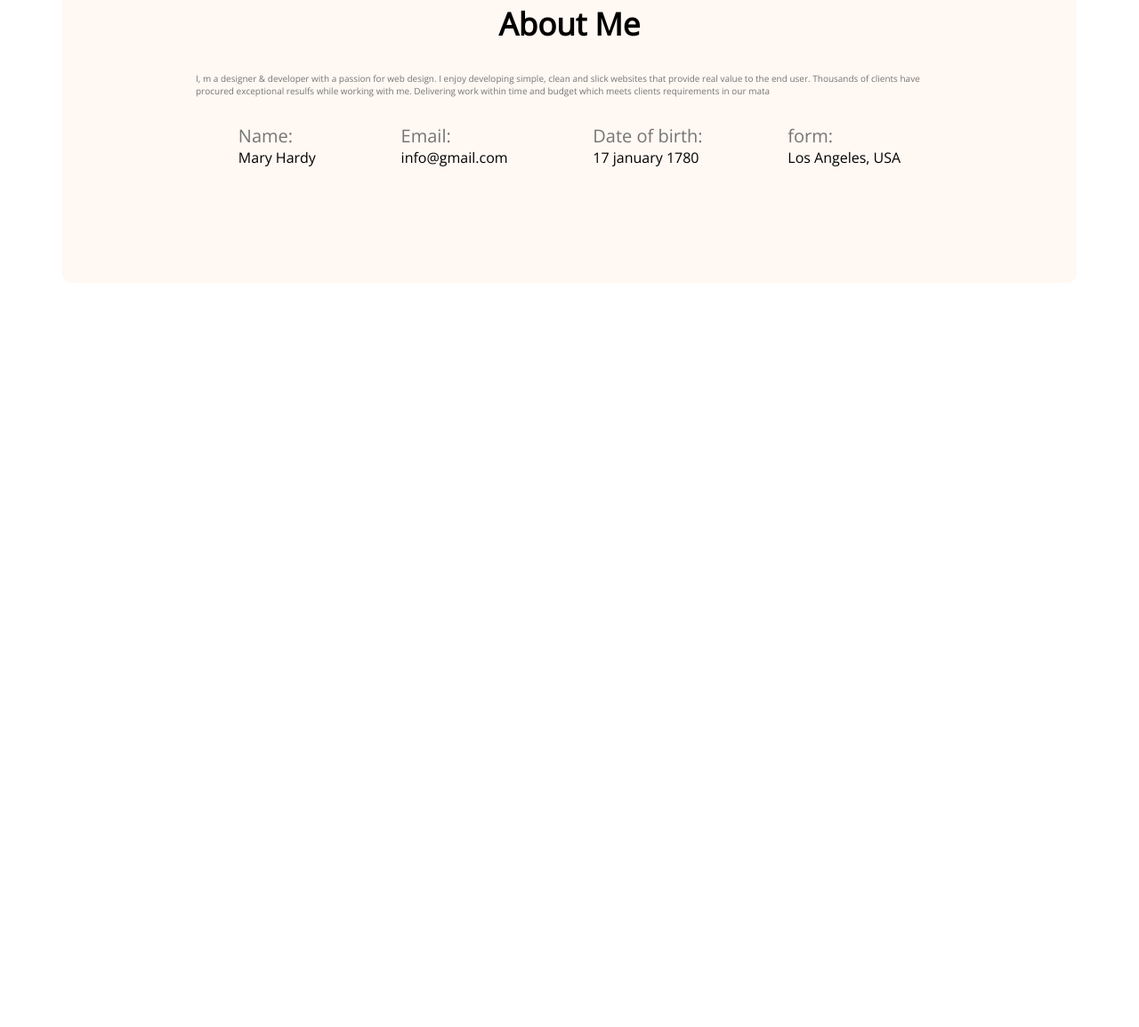
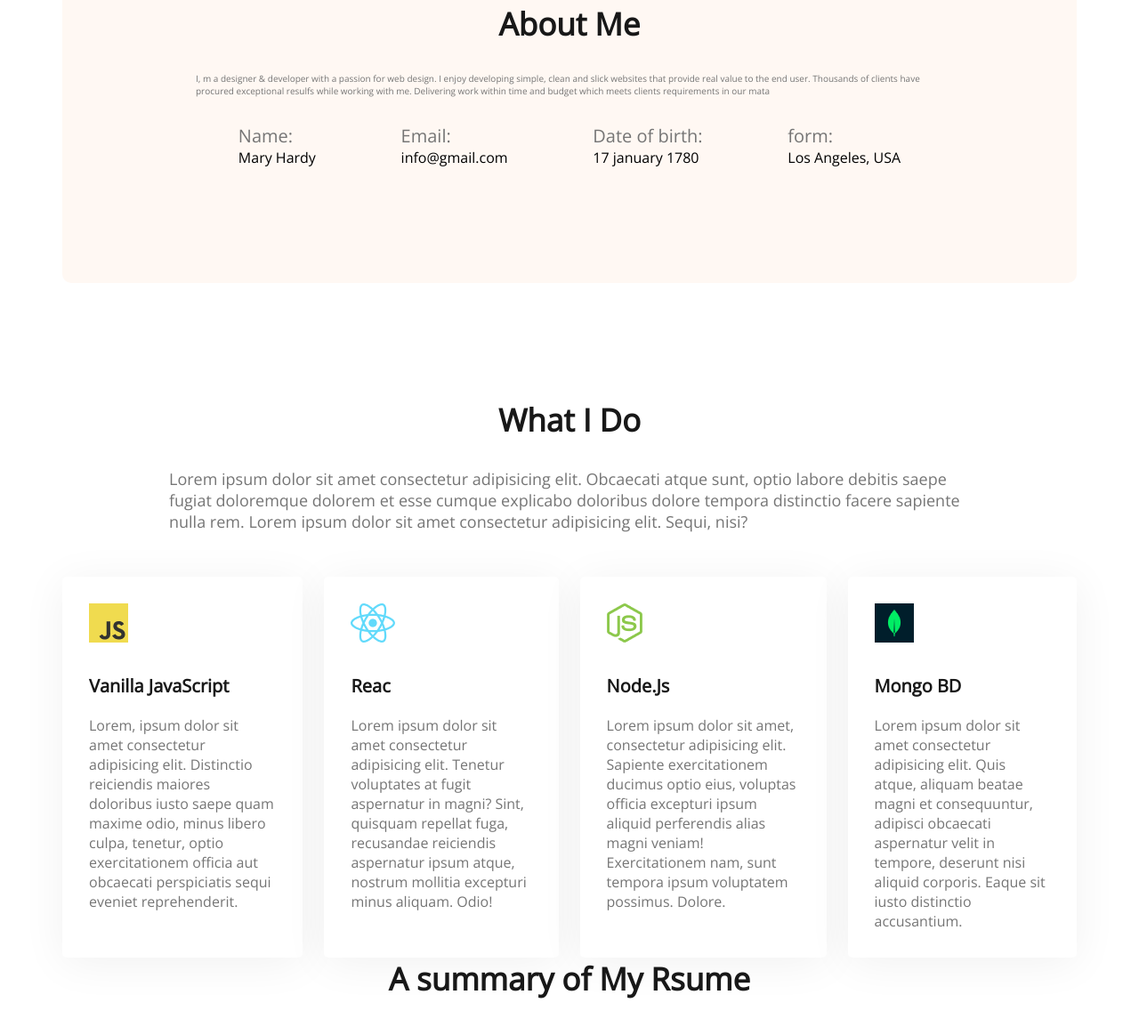
Before and after one commit to Mamun-Ur-Rashid/developer-portfolio, a plain HTML site: page index.html in a window 1280 px wide. Shown: the part 1102-2256 px from the top of the page at 89% size. Before the commit the page ends 1420 px from the top, so only its background shows below. Drawn offline with nearby package versions, Linux system fonts and the light colour scheme.

Commit message:
modify html and css

```diff
--- a/index.html
+++ b/index.html
@@ -57,9 +57,48 @@
                 </div>
             </div>
         </section>
+        <section class="what-i-do">
+            <h3 class="section-title">What I Do</h3>
+            <p class="section-tit-description">Lorem ipsum dolor sit amet consectetur adipisicing elit. Obcaecati atque sunt, optio labore debitis saepe fugiat doloremque dolorem et esse cumque explicabo doloribus dolore tempora distinctio facere sapiente nulla rem. Lorem ipsum dolor sit amet consectetur adipisicing elit. Sequi, nisi?</p>
+            <div class="skills-container">
+                <div class="skill">
+                    <img src="images/icons/js.png" alt="">
+                    <p class="skill-title">Vanilla JavaScript</p>
+                    <p class="skill-description">Lorem, ipsum dolor sit amet consectetur adipisicing elit. Distinctio reiciendis maiores doloribus iusto saepe quam maxime odio, minus libero culpa, tenetur, optio exercitationem officia aut obcaecati perspiciatis sequi eveniet reprehenderit.</p>
+                </div>
+                <div class="skill">
+                    <img src="images/icons/react.png" alt="">
+                    <p class="skill-title">Reac</p>
+                    <p class="skill-description">Lorem ipsum dolor sit amet consectetur adipisicing elit. Tenetur voluptates at fugit aspernatur in magni? Sint, quisquam repellat fuga, recusandae reiciendis aspernatur ipsum atque, nostrum mollitia excepturi minus aliquam. Odio!</p>
+                </div>
+                <div class="skill">
+                    <img src="images/icons/nodejs.png" alt="">
+                    <p class="skill-title">Node.Js</p>
+                    <p class="skill-description">Lorem ipsum dolor sit amet, consectetur adipisicing elit. Sapiente exercitationem ducimus optio eius, voluptas officia excepturi ipsum aliquid perferendis alias magni veniam! Exercitationem nam, sunt tempora ipsum voluptatem possimus. Dolore.</p>
+                </div>
+                <div class="skill">
+                    <img src="images/icons/mongo.png" alt="">
+                    <p class="skill-title">Mongo BD</p>
+                    <p class="skill-description">Lorem ipsum dolor sit amet consectetur adipisicing elit. Quis atque, aliquam beatae magni et consequuntur, adipisci obcaecati aspernatur velit in tempore, deserunt nisi aliquid corporis. Eaque sit iusto distinctio accusantium.</p>
+                </div>
+            </div>
+        </section>
+
+        <!-- resume Section -->
+        <section class="resume">
+            <h3 class="section-title">A summary of My Rsume</h3>
+            <div class="resume-content">
+
+            </div>
+        </section>
     </main>
     <footer>
-
+        <!-- From Programming Hero to Everyone 09:38 PM
+https://gias-uddin-swe.github.io/digital-agency/
+https://gias-uddin-swe.github.io/digital-agency/
+https://gias-uddin-swe.github.io/digital-agency/
+swe.github.io/digital-agenc
+ -->
     </footer>
 </body>
 </html>
--- a/styles/style.css
+++ b/styles/style.css
@@ -82,6 +82,7 @@ main{
     background: #FFF8F3;
     border-radius: 10px;
     padding: 130px 150px;
+    margin-bottom: 130px;
 }
 .section-title{
     text-align: center;
@@ -110,4 +111,46 @@ main{
     color: #474747;
     font-size: 20px;
     font-weight: 700;
+    margin-bottom: 50px;
 }
+/* what i do */
+.what-i-do{
+    max-width: 1140px;
+}
+.skills-container{
+    display: flex;
+    gap: 24px;
+
+}
+.skill{
+    background: #FFFFFF;
+    box-shadow: 0px 6px 50px rgba(0, 0, 0, 0.06);
+    border-radius: 5px;
+    padding: 30px;
+}
+.skill-title{
+    font-weight: 700;
+    font-size: 20px;
+    color: #181818;
+    margin-bottom: 20px;
+    margin-top: 30px;
+}
+.skill-description{
+    font-size: 16px;
+    color: #757575;
+
+}
+.section-title{
+    color: #181818;
+    font-weight: 700;
+font-size: 35px;
+text-align: center;
+}
+.section-tit-description{
+    color: #757575;
+    font-size: 18px;
+    font-weight: 400;
+    max-width: 900px;
+    margin: auto;
+    margin-bottom: 50px;
+}
```
